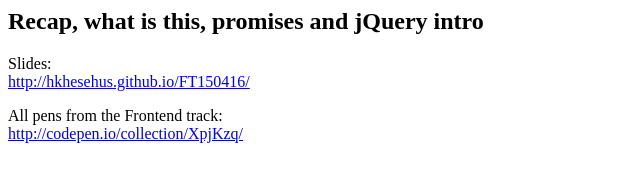
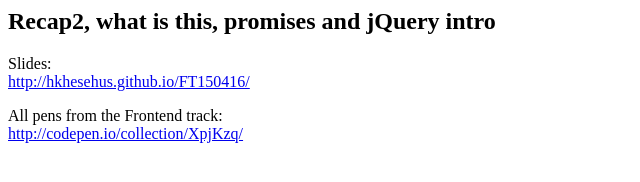
Before and after one commit to hkhesehus/FT310516, a website: page slides/index.html in a window 1280 px wide. Shown: the whole page, without its empty margins (0-640 px from the left). Drawn offline with Linux system fonts and the light colour scheme.

Commit message:
More content

```diff
--- a/slides/index.html
+++ b/slides/index.html
@@ -1,5 +1,5 @@
 
-<h2>Recap, what is this, promises and jQuery intro</h2>
+<h2>Recap2, what is this, promises and jQuery intro</h2>
 
 <p>Slides:<br /> <a href="http://hkhesehus.github.io/FT150416/">http://hkhesehus.github.io/FT150416/</a> </p>
 
```
Also changed, not shown: dist/slides/index.html.
